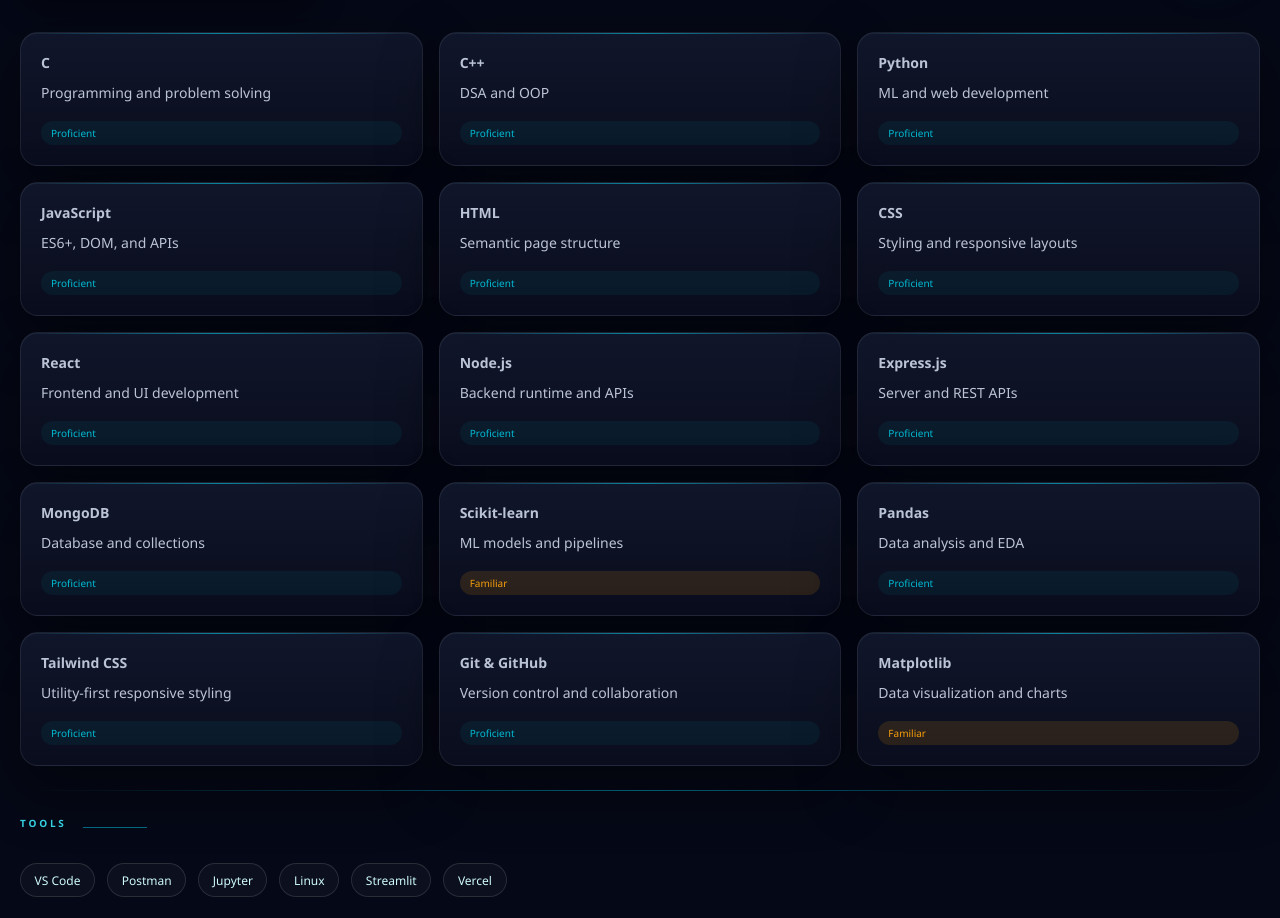
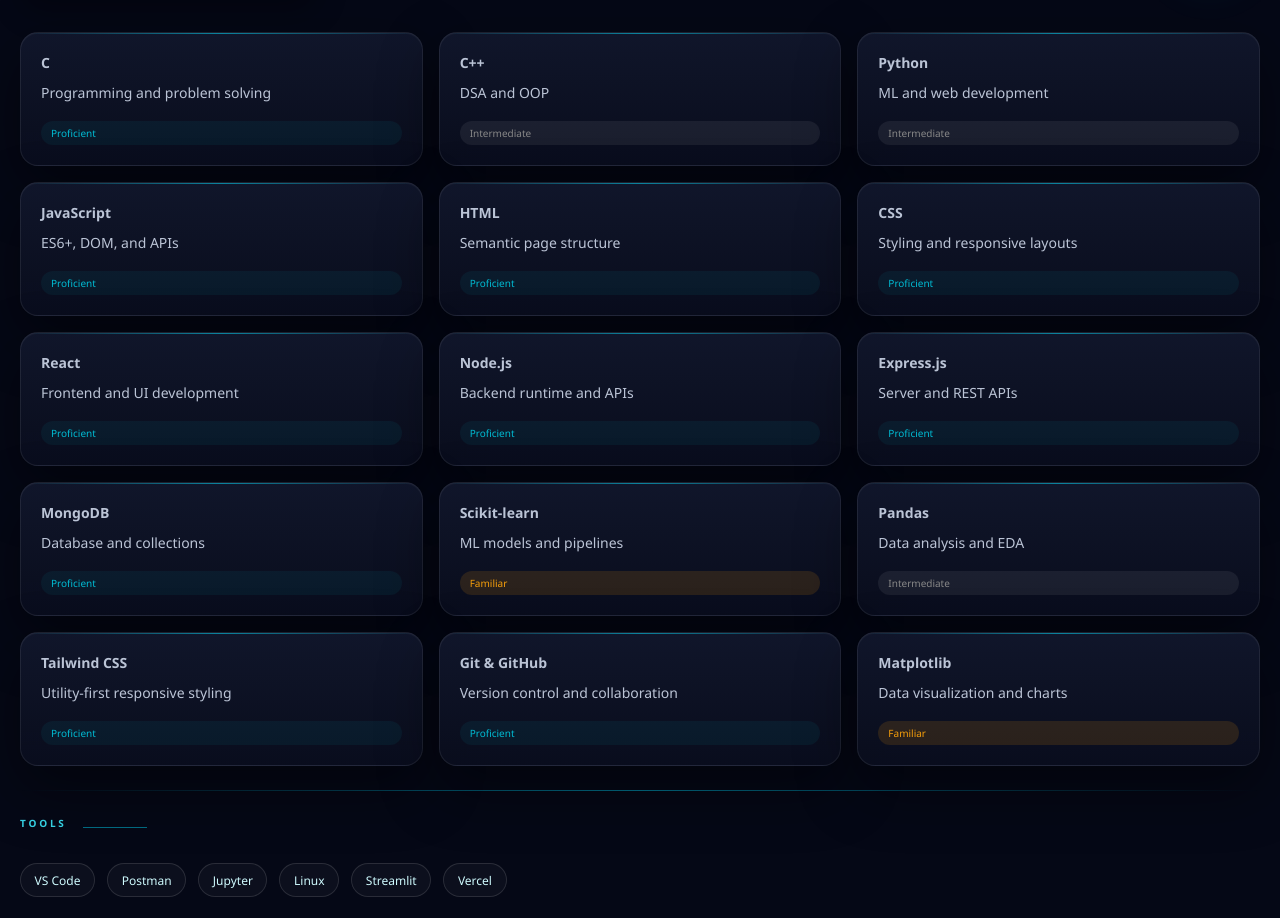
Before and after one commit to rehantroy/My-Portfolio, a React (Vite) app: page / in a window 1280 px wide. Shown: the part 1798-2716 px from the top of the page. Built offline with nearby package versions, Linux system fonts and the light colour scheme.

Commit message:
Update skills.js

```diff
--- a/src/data/skills.js
+++ b/src/data/skills.js
@@ -9,13 +9,13 @@
     icon: 'C++',
     name: 'C++',
     description: 'DSA and OOP',
-    badge: 'Proficient',
+    badge: 'Intermediate',
   },
   {
     icon: 'Py',
     name: 'Python',
     description: 'ML and web development',
-    badge: 'Proficient',
+    badge: 'Intermediate',
   },
   {
     icon: 'JS',
@@ -69,7 +69,7 @@
     icon: 'Pd',
     name: 'Pandas',
     description: 'Data analysis and EDA',
-    badge: 'Proficient',
+    badge: 'Intermediate',
   },
   {
     icon: 'Tw',
```
